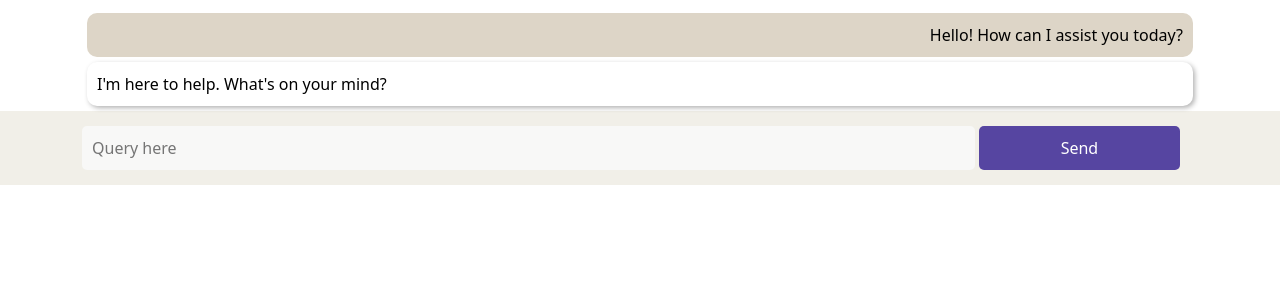
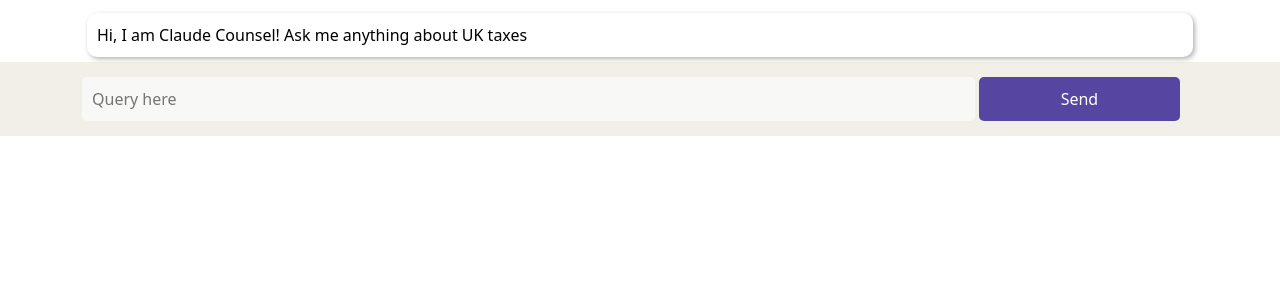
Before and after one commit to vishalv971/ClaudeCounsel, a Flask app: page / in a window 1280 px wide. Shown: the part 42-342 px from the top of the page. Run offline with Flask 3, Linux system fonts and the light colour scheme.

Commit message:
initial bubble text changed

```diff
--- a/templates/index.html
+++ b/templates/index.html
@@ -23,11 +23,8 @@
         <div class="row">
             <div class="col-12">
                 <div class="chat-container">
-                    <div class="message send">
-                        Hello! How can I assist you today?
-                    </div>
                     <div class="message receive">
-                        I'm here to help. What's on your mind?
+                        Hi, I am Claude Counsel! Ask me anything about UK taxes
                     </div>
                     <!-- Add more messages as needed -->
                 </div>
```
